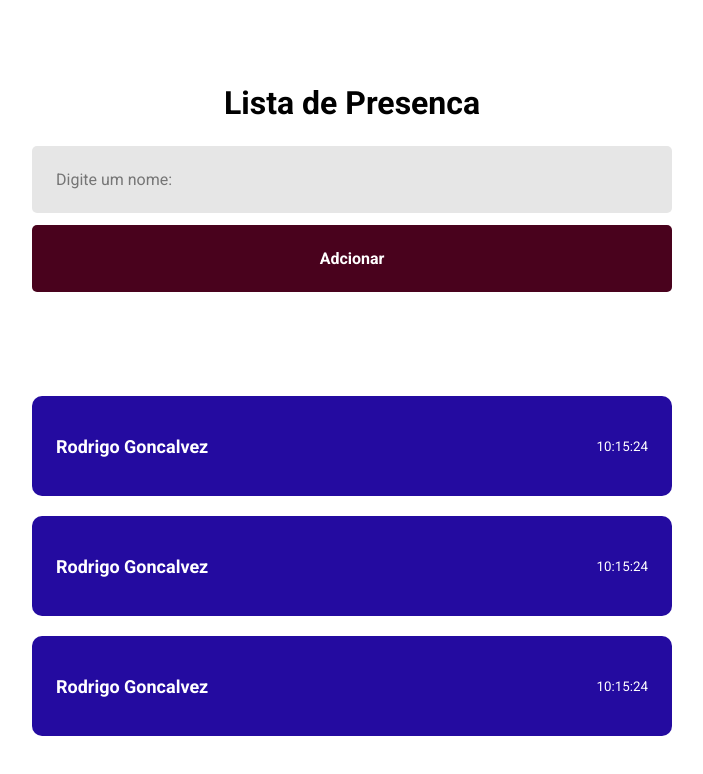
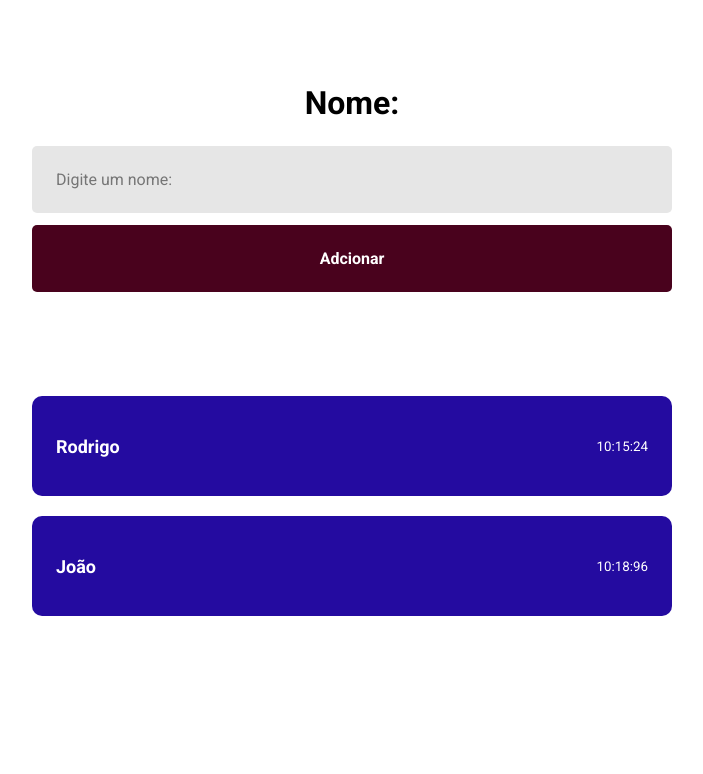
Before and after one commit to natanaelnogueira17/react_discover, a React (Vite) app: page / in a window 1280 px wide. Shown: the top 774 px of the page, without its empty margins (288-991 px from the left). Built offline with nearby package versions, Linux system fonts and the light colour scheme.

Commit message:
criando estados para app

```diff
--- a/src/componentes/card/index.jsx
+++ b/src/componentes/card/index.jsx
@@ -1,10 +1,10 @@
 import './style.css'
 
-export function Card(){
+export function Card(props){
     return(
         <div className='card'>
-            <strong>Rodrigo Goncalvez</strong> <br />
-            <small>10:15:24</small>
+            <strong>{props.name}</strong> <br />
+            <small>{props.time}</small>
         </div>
     )
 }
--- a/src/pages/Home/Index.jsx
+++ b/src/pages/Home/Index.jsx
@@ -1,15 +1,27 @@
+import React, {useState} from 'react'
 import './style.css'
 import { Card } from '../../componentes/card'
 
 export function Home() {
+  const [studantName, setStudantName] = useState();
+
   return (
     < div className="container">
-      <h1>Lista de Presenca</h1>
-      <input type="text" placeholder="Digite um nome: "/>
+
+      <h1>Nome: {studantName}</h1>
+
+      <input type="text"
+             placeholder="Digite um nome: "
+             onChange={e => setStudantName(e.target.value)}/>
+
       <button type="button">Adcionar</button>
-      <Card/>
-      <Card/>
-      <Card/>
+      <Card
+          name="Rodrigo"
+          time="10:15:24"/>
+
+      <Card
+          name="João"
+          time="10:18:96"/>
     </div>
   )
 }
```
